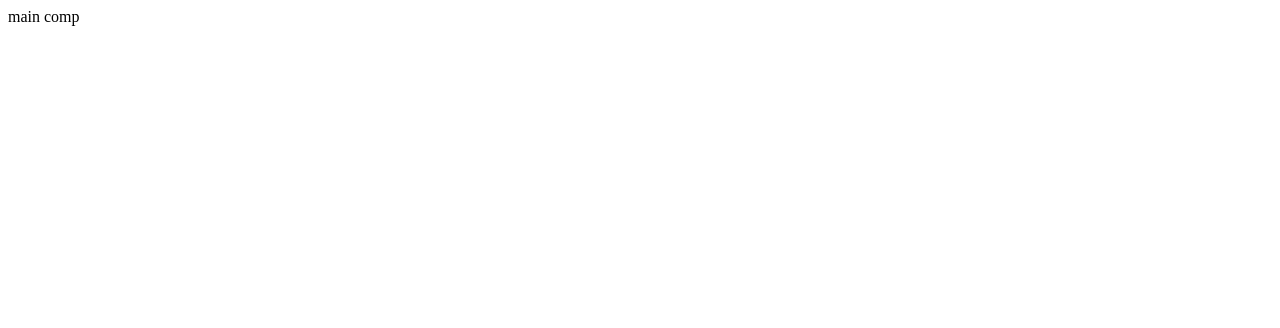
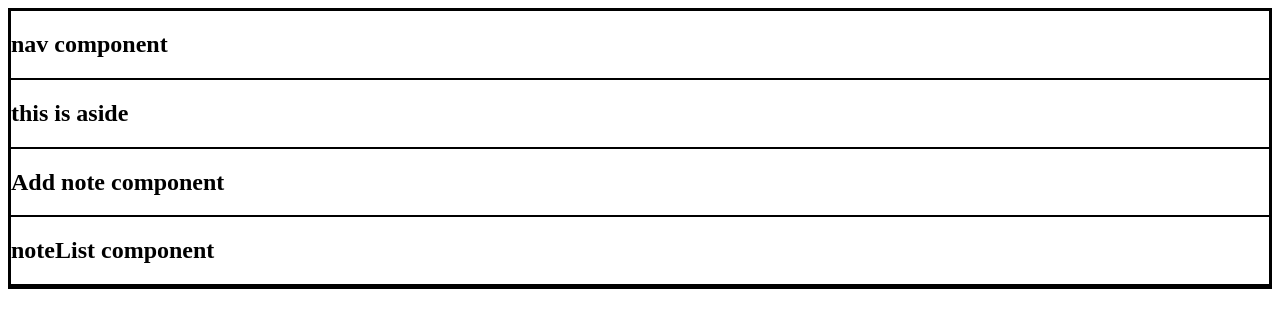
Before and after one commit to lukas-anci/keep-clone, a React (Create React App) app: page / in a window 1280 px wide. Shown: the top 328 px of the page. Built offline with nearby package versions, Linux system fonts and the light colour scheme; the HTML template or start-up script is replaced by a standard one.

Commit message:
components  added

```diff
--- /dev/null
+++ b/src/App.css
@@ -0,0 +1,3 @@
+div {
+  border: 1px solid #000;
+}
--- a/src/App.jsx
+++ b/src/App.jsx
@@ -1,8 +1,20 @@
 import React, { Component } from 'react';
+import AppNavbar from './components/appNavbar/appNavbar';
+import AppAside from './components/appAside/appAside';
+import AppNoteList from './components/appNoteList/appNoteList';
+import AppAddNote from './components/appAddNote/appAddNote';
+import './App.css';
 class App extends Component {
   state = {};
   render() {
-    return <div>main comp</div>;
+    return (
+      <div className="App">
+        <AppNavbar />
+        <AppAside />
+        <AppAddNote />
+        <AppNoteList />
+      </div>
+    );
   }
 }
 
--- /dev/null
+++ b/src/components/appAddNote/appAddNote.jsx
@@ -0,0 +1,13 @@
+import React, { Component } from 'react';
+class AppAddNote extends Component {
+  state = {};
+  render() {
+    return (
+      <div>
+        <h2>Add note component</h2>
+      </div>
+    );
+  }
+}
+
+export default AppAddNote;
--- /dev/null
+++ b/src/components/appAside/appAside.jsx
@@ -0,0 +1,13 @@
+import React, { Component } from 'react';
+class AppAside extends Component {
+  state = {};
+  render() {
+    return (
+      <div>
+        <h2>this is aside</h2>
+      </div>
+    );
+  }
+}
+
+export default AppAside;
--- /dev/null
+++ b/src/components/appNavbar/appNavbar.jsx
@@ -0,0 +1,13 @@
+import React, { Component } from 'react';
+class AppNavbar extends Component {
+  state = {};
+  render() {
+    return (
+      <div>
+        <h2>nav component</h2>
+      </div>
+    );
+  }
+}
+
+export default AppNavbar;
--- /dev/null
+++ b/src/components/appNoteList/appNoteList.jsx
@@ -0,0 +1,13 @@
+import React, { Component } from 'react';
+class AppNoteList extends Component {
+  state = {};
+  render() {
+    return (
+      <div>
+        <h2>noteList component</h2>
+      </div>
+    );
+  }
+}
+
+export default AppNoteList;
```
Also changed, not shown: steps.txt.
